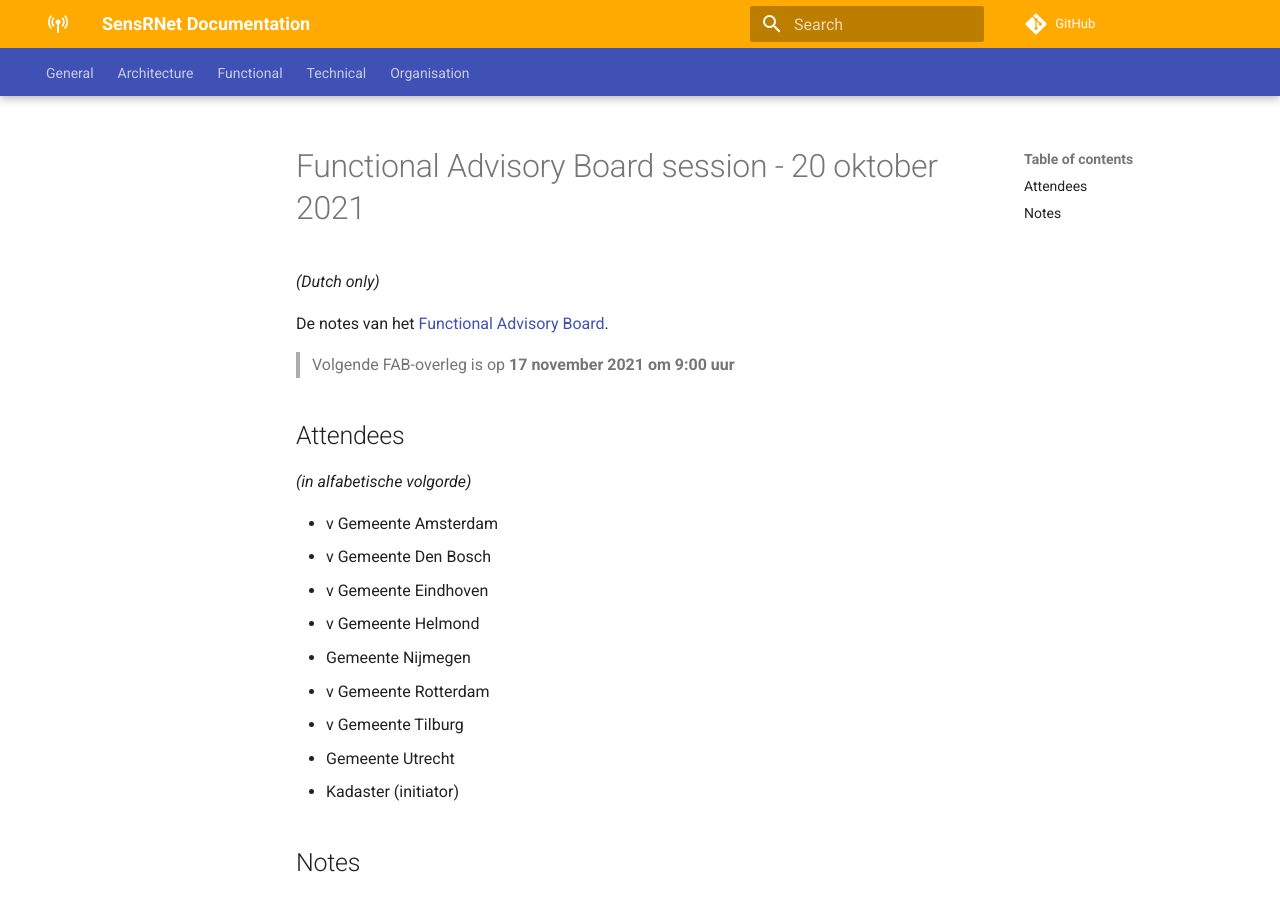
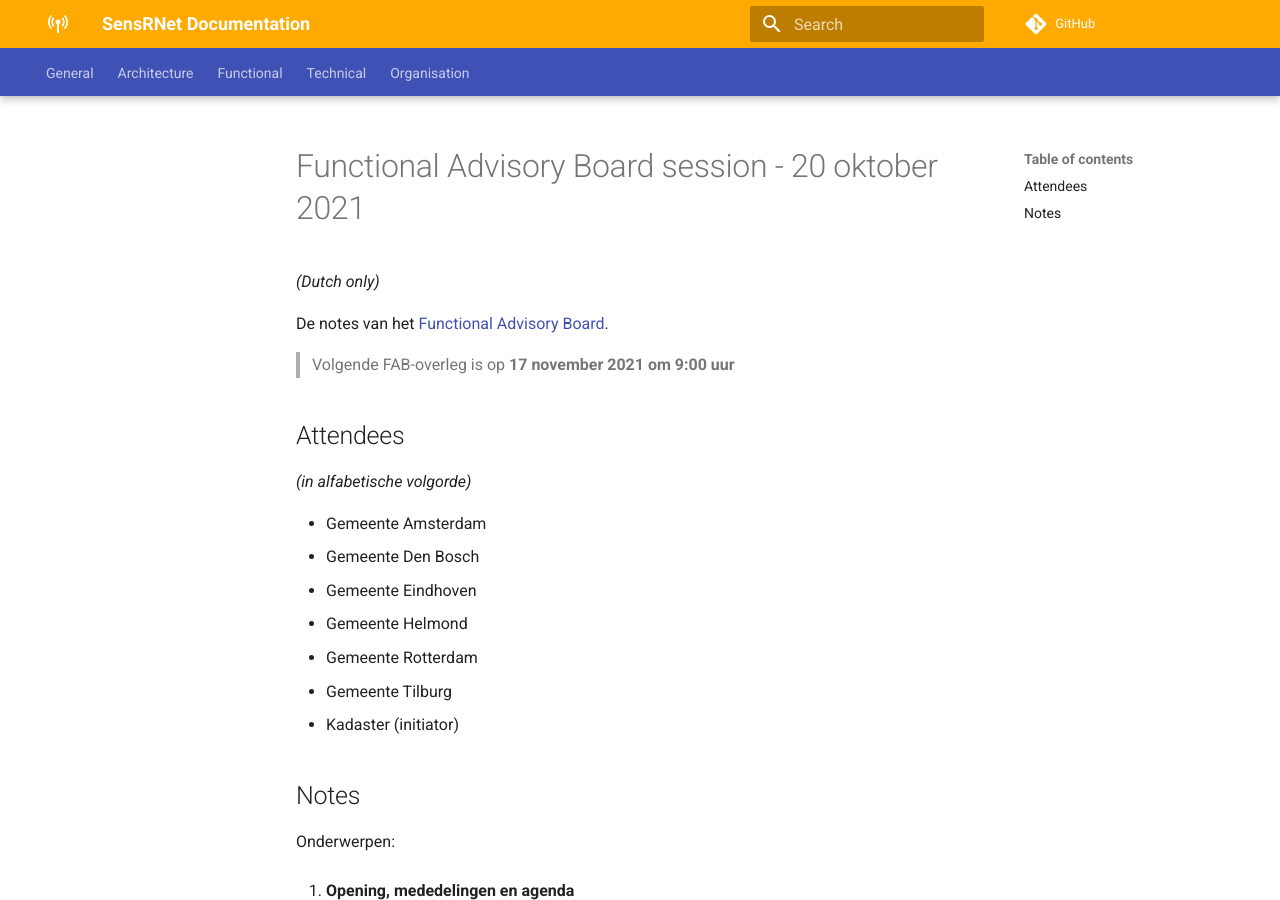
Before and after one commit to kadaster-labs/sensrnet-home, an MkDocs documentation site: the page built from docs/notes/2021-10-20-FAB-notes.md, in a window 1280 px wide and 900 px high. Built offline with MkDocs 1.6.1 and Material for MkDocs 9.7.7, drawn with Linux system fonts in a browser that asks for light colours; comment, search, counter and statistics services are not loaded.

Commit message:
Update 2021-10-20-FAB-notes.md

```diff
--- a/docs/notes/2021-10-20-FAB-notes.md
+++ b/docs/notes/2021-10-20-FAB-notes.md
@@ -10,14 +10,12 @@
 
 _(in alfabetische volgorde)_
 
-- v Gemeente Amsterdam
-- v Gemeente Den Bosch
-- v Gemeente Eindhoven
-- v Gemeente Helmond
-- Gemeente Nijmegen
-- v Gemeente Rotterdam
-- v Gemeente Tilburg
-- Gemeente Utrecht
+- Gemeente Amsterdam
+- Gemeente Den Bosch
+- Gemeente Eindhoven
+- Gemeente Helmond
+- Gemeente Rotterdam
+- Gemeente Tilburg
 - Kadaster (initiator)
 
 ## Notes
```
